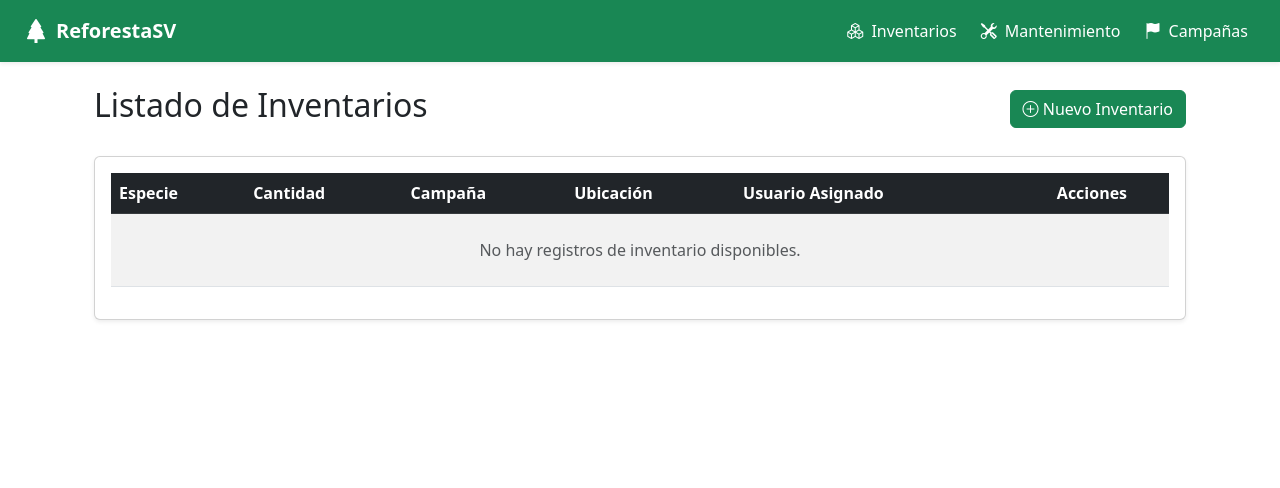
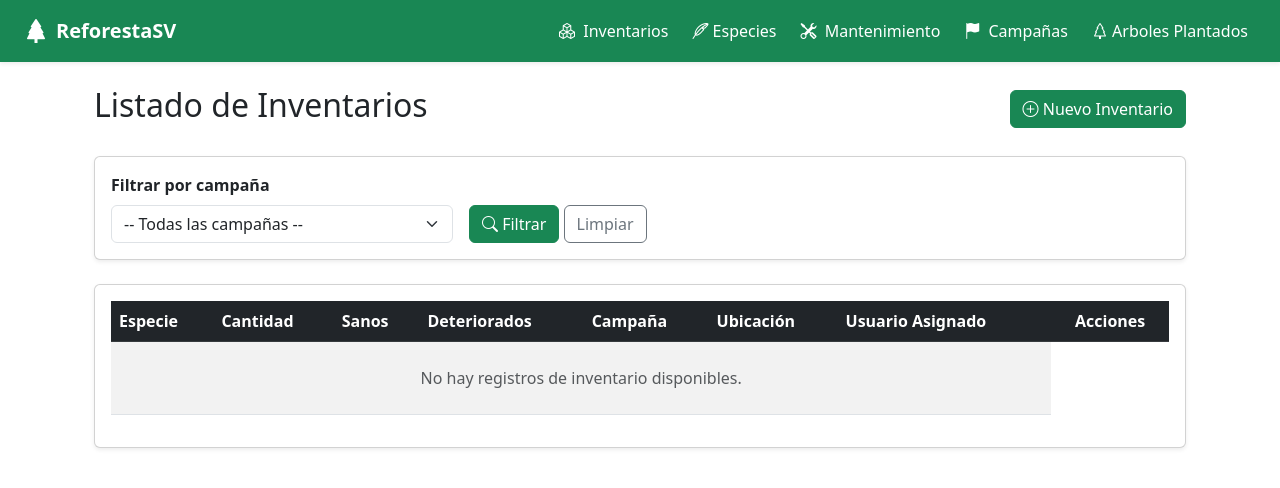
Before and after one commit to andrealuvjk/Proyecto-ReforestaSV, a Django app: page /inventarios/ in a window 1280 px wide. Shown: the top 488 px of the page. Run offline with Django 5.2, Linux system fonts and the light colour scheme; data that the repository does not hold is empty.

Commit message:
Se agrego filtro por campaña en vista inventario

```diff
--- a/inventarios/templates/inventarios/inventario_list.html
+++ b/inventarios/templates/inventarios/inventario_list.html
@@ -9,6 +9,35 @@
         </a>
     </div>
 
+    <!-- Bloque de Filtro por Campaña (Estilo similar a Mantenimientos) -->
+    <div class="card shadow-sm mb-4">
+        <div class="card-body">
+            <form method="get" class="row g-3 align-items-end">
+                <div class="col-md-4">
+                    <label for="campania" class="form-label fw-bold">Filtrar por campaña</label>
+                    <select name="campania" id="campania" class="form-select">
+                        <option value="">-- Todas las campañas --</option>
+                        {% for c in campanias %}
+                            <!-- Mantiene la opción seleccionada si se aplicó el filtro -->
+                            <option value="{{ c.id }}" {% if campania_seleccionada|slugify == c.id|slugify %}selected{% endif %}>
+                                {{ c.titulo }}
+                            </option>
+                        {% endfor %}
+                    </select>
+                </div>
+                <div class="col-md-auto">
+                    <button type="submit" class="btn btn-success">
+                        <i class="bi bi-search"></i> Filtrar
+                    </button>
+                    <!-- Botón limpiar para restablecer la tabla completa -->
+                    <a href="{% url 'inventarios:inventario_list' %}" class="btn btn-outline-secondary">
+                        Limpiar
+                    </a>
+                </div>
+            </form>
+        </div>
+    </div>
+
     <div class="card shadow-sm">
         <div class="card-body">
             <div class="table-responsive">
@@ -17,6 +46,8 @@
                         <tr>
                             <th>Especie</th>
                             <th>Cantidad</th>
+                            <th>Sanos</th>       <!-- NUEVA COLUMNA -->
+                             <th>Deteriorados</th> <!-- NUEVA COLUMNA -->
                             <th>Campaña</th>
                             <th>Ubicación</th>
                             <th>Usuario Asignado</th>
@@ -28,6 +59,8 @@
                         <tr>
                             <td>{{ item.especie.nombre }}</td>
                             <td><span class="badge bg-primary">{{ item.cantidad }}</span></td>
+                            <td><span class="text-success fw-bold">{{ item.arboles_sanos }}</span></td>
+                           <td><span class="text-danger fw-bold">{{ item.arboles_deteriorados }}</span></td>
                             <td>{{ item.campania.titulo }}</td>
                             <td>{{ item.ubicacion.zona }} - {{ item.ubicacion.ubicacion }}</td>
                             <td>{{ item.usuario.nombre }}</td>
--- a/inventarios/views.py
+++ b/inventarios/views.py
@@ -2,11 +2,24 @@ from django.shortcuts import render, redirect
 from django.shortcuts import render, redirect, get_object_or_404
 from .models import Inventario
 from .forms import InventarioForm
+from campanias.models import Campania
 
 def inventario_list(view_request):
     """Vista para listar los inventarios existentes con sus relaciones."""
     inventarios = Inventario.objects.all()
-    return render(view_request, 'inventarios/inventario_list.html', {'inventarios': inventarios})
+    campanias = Campania.objects.all()  # Obtenemos todas las campañas para llenar el select
+    campania_id = view_request.GET.get('campania')
+
+    if campania_id:
+        # Filtramos los inventarios que coincidan con la campaña seleccionada
+        inventarios = inventarios.filter(campania_id=campania_id)
+
+    context = {
+        'inventarios': inventarios,
+        'campanias': campanias,
+        'campania_seleccionada': campania_id,  # Para mantener la opción seleccionada en el select
+    }
+    return render(view_request, 'inventarios/inventario_list.html', context)
 
 def inventario_create(view_request):
     if view_request.method == 'POST':
--- a/templates/base.html
+++ b/templates/base.html
@@ -34,6 +34,13 @@
                         </a>
                     </li>
 
+                     <!-- Enlace a Inventarios (Cambia 'inventario_list' por el name real de tu urls.py) -->
+                    <li class="nav-item">
+                        <a class="nav-link text-white px-2" href="{#}">
+                            <i class="bi bi-feather"></i></i> Especies
+                        </a>
+                    </li>
+
                     <!-- Enlace a Mantenimiento (Estático por ahora, cambia el '#' cuando esté listo) -->
                     <li class="nav-item">
                         <a class="nav-link text-white px-2" href="{% url 'mantenimientos:lista' %}">
@@ -45,6 +52,12 @@
                     <li class="nav-item">
                         <a class="nav-link text-white px-2" href="#">
                             <i class="bi bi-flag-fill me-1"></i> Campañas
+                        </a>
+                    </li>
+
+                     <li class="nav-item">
+                        <a class="nav-link text-white px-2" href="{% url 'mantenimientos:arboles_lista' %}">
+                            <i class="bi bi-tree"></i> Arboles Plantados
                         </a>
                     </li>
 
```
